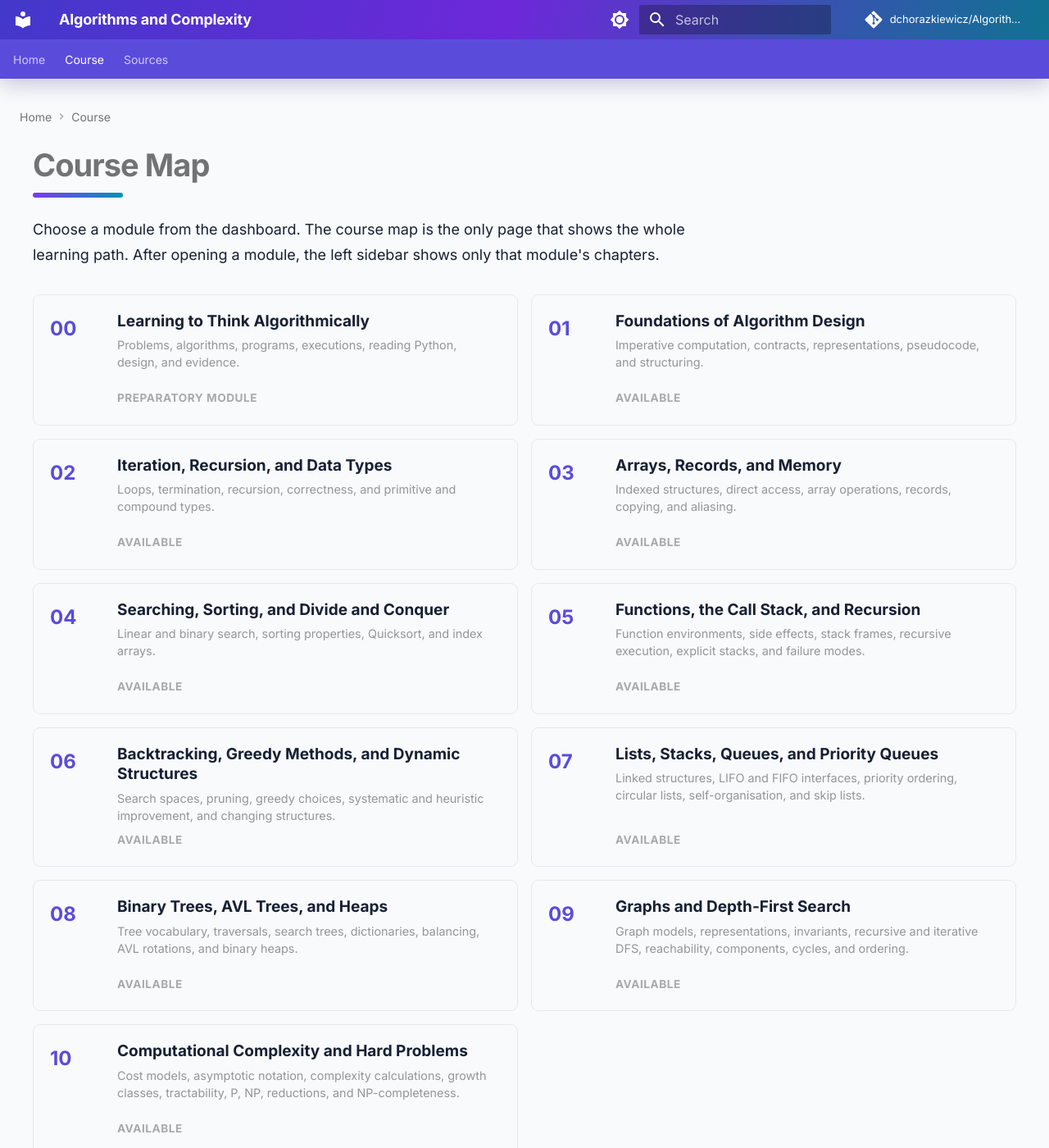
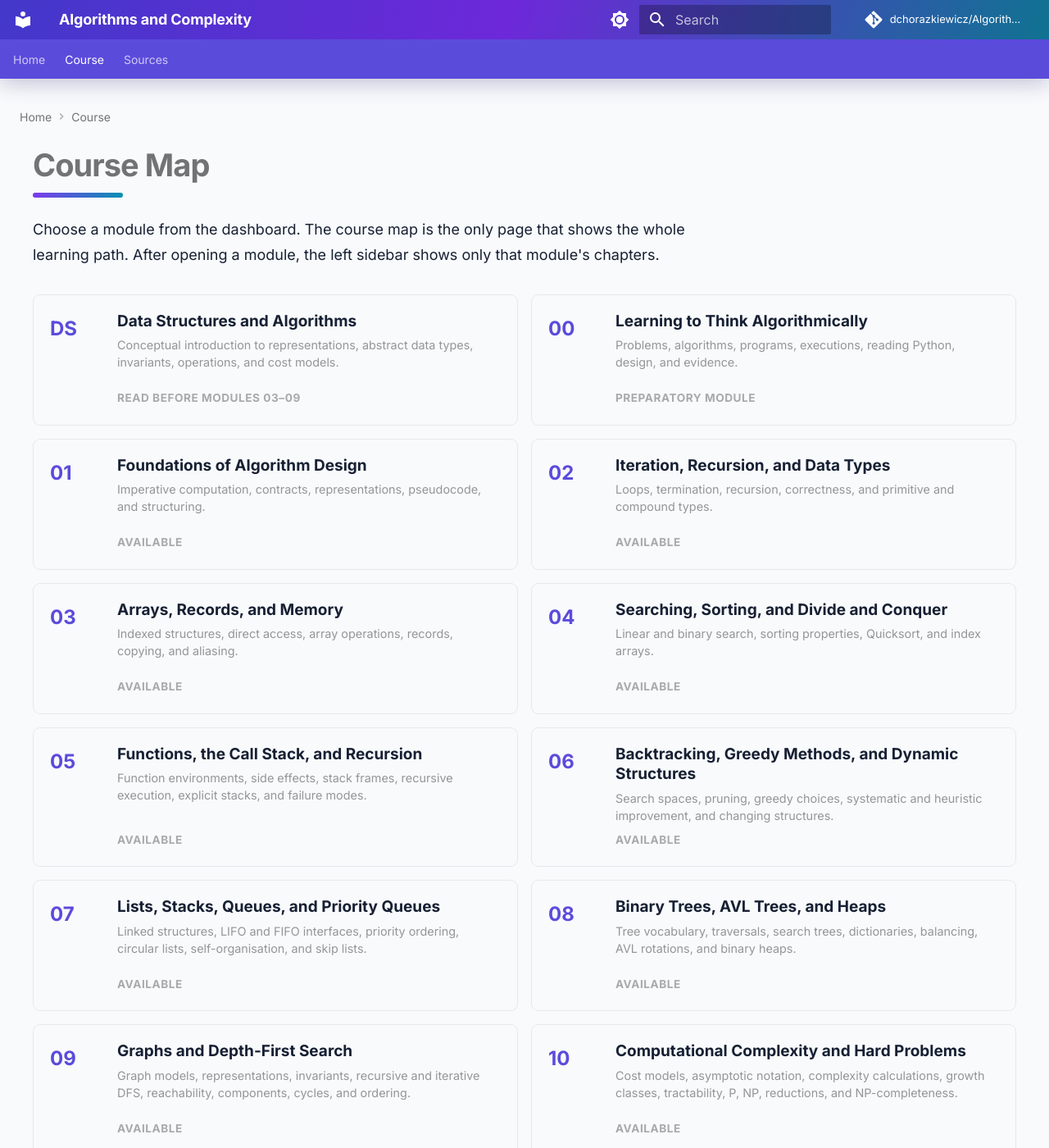
Before and after one commit to dchorazkiewicz/Algorithms_and_Complexity, an MkDocs documentation site: the page built from docs/course/index.md, in a window 1280 px wide and 1400 px high. Shown: the whole window at 82% size. Built offline with MkDocs 1.6.1 and Material for MkDocs 9.7.7, drawn with Linux system fonts in a browser that asks for light colours; comment, search, counter and statistics services are not loaded; some of the changed text lies outside the part shown.

Commit message:
Link conceptual and comparative data structure guides

```diff
--- a/docs/course/index.md
+++ b/docs/course/index.md
@@ -9,6 +9,7 @@
 Choose a module from the dashboard. The course map is the only page that shows the whole learning path. After opening a module, the left sidebar shows only that module's chapters.
 
 <div class="module-dashboard">
+  <a class="module-tile module-tile--available" href="data-structures-and-algorithms/"><span class="module-tile__number">DS</span><span class="module-tile__body"><strong>Data Structures and Algorithms</strong><small>Conceptual introduction to representations, abstract data types, invariants, operations, and cost models.</small><em>Read before Modules 03–09</em></span></a>
   <a class="module-tile module-tile--available" href="00-learning-to-think-algorithmically/"><span class="module-tile__number">00</span><span class="module-tile__body"><strong>Learning to Think Algorithmically</strong><small>Problems, algorithms, programs, executions, reading Python, design, and evidence.</small><em>Preparatory module</em></span></a>
   <a class="module-tile module-tile--available" href="01-foundations-of-algorithm-design/"><span class="module-tile__number">01</span><span class="module-tile__body"><strong>Foundations of Algorithm Design</strong><small>Imperative computation, contracts, representations, pseudocode, and structuring.</small><em>Available</em></span></a>
   <a class="module-tile module-tile--available" href="02-iteration-recursion-and-data-types/"><span class="module-tile__number">02</span><span class="module-tile__body"><strong>Iteration, Recursion, and Data Types</strong><small>Loops, termination, recursion, correctness, and primitive and compound types.</small><em>Available</em></span></a>
@@ -20,6 +21,7 @@
   <a class="module-tile module-tile--available" href="08-binary-trees-avl-and-heaps/"><span class="module-tile__number">08</span><span class="module-tile__body"><strong>Binary Trees, AVL Trees, and Heaps</strong><small>Tree vocabulary, traversals, search trees, dictionaries, balancing, AVL rotations, and binary heaps.</small><em>Available</em></span></a>
   <a class="module-tile module-tile--available" href="09-graphs-and-depth-first-search/"><span class="module-tile__number">09</span><span class="module-tile__body"><strong>Graphs and Depth-First Search</strong><small>Graph models, representations, invariants, recursive and iterative DFS, reachability, components, cycles, and ordering.</small><em>Available</em></span></a>
   <a class="module-tile module-tile--available" href="10-computational-complexity-and-hard-problems/"><span class="module-tile__number">10</span><span class="module-tile__body"><strong>Computational Complexity and Hard Problems</strong><small>Cost models, asymptotic notation, complexity calculations, growth classes, tractability, P, NP, reductions, and NP-completeness.</small><em>Available</em></span></a>
+  <a class="module-tile module-tile--available" href="choosing-a-data-structure/"><span class="module-tile__number">✓</span><span class="module-tile__body"><strong>Choosing a Data Structure</strong><small>Comparative operation-cost table, workload-driven decisions, trade-offs, and complete selection examples.</small><em>Final comparative chapter</em></span></a>
 </div>
 
 ## How to use the course
```
